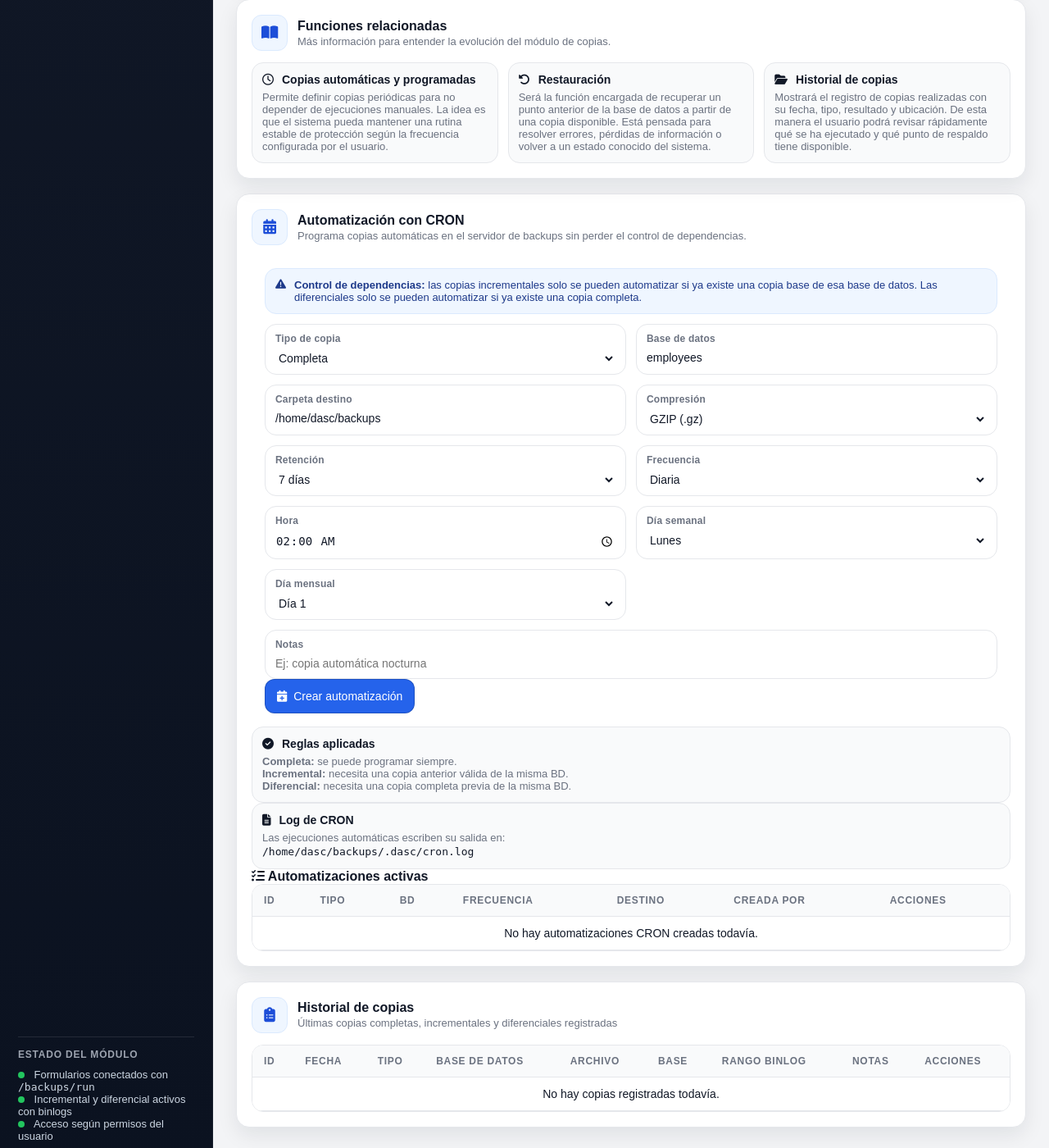
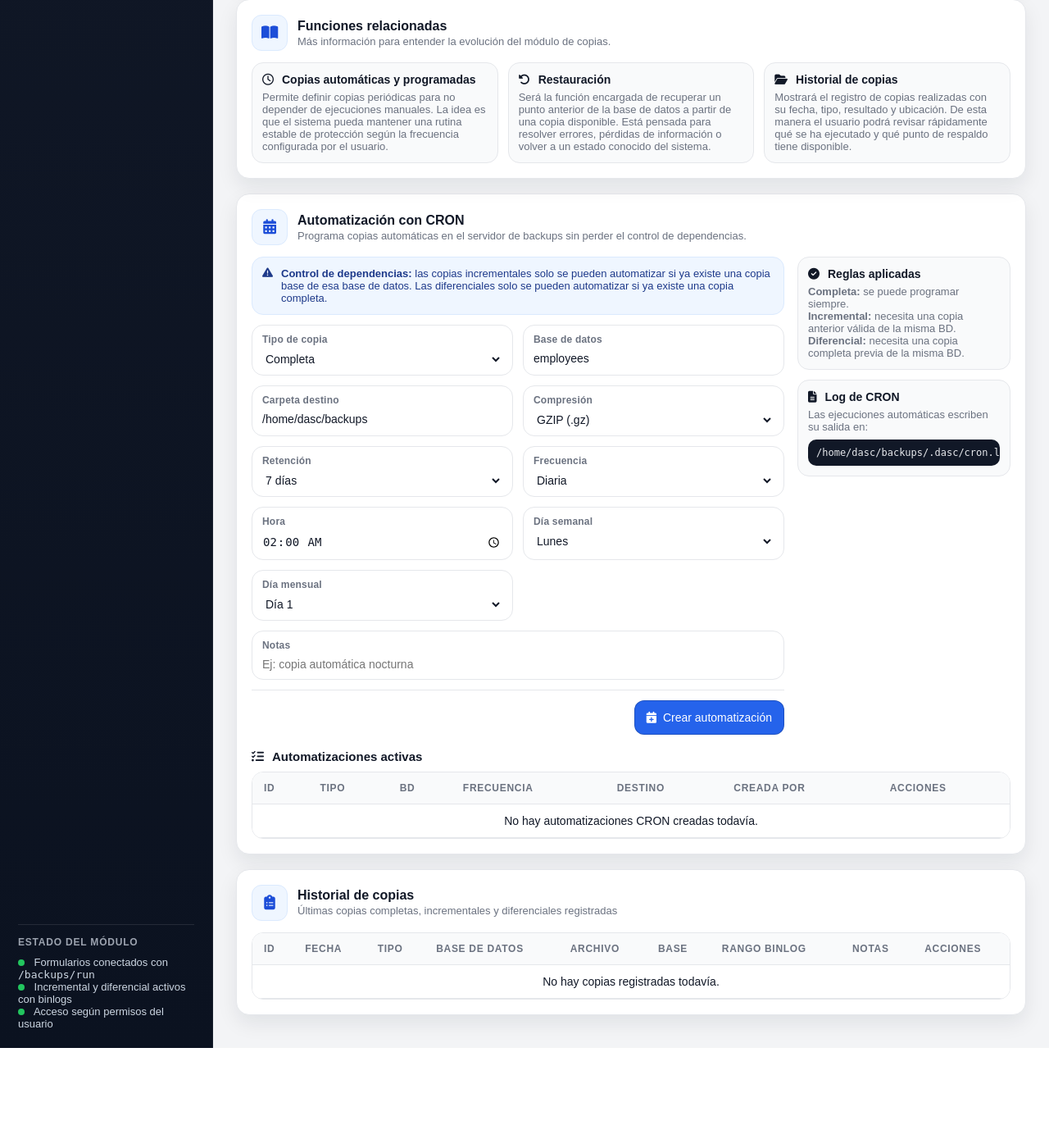
Before and after one commit to scolmena10/dasc-server-manager, a FastAPI app: template deploy/api/package/templates/backups.html in a window 1280 px wide. Shown: the part 532-1932 px from the top of the page at 82% size. After the commit the page ends 1810 px from the top, so only its background shows below. Run offline with FastAPI, Linux system fonts and the light colour scheme; the template is opened without the code that fills it, so the values that code supplies are empty; the visitor is signed in with stand-in values (Sample User, id 1).

Commit message:
Add files via upload

```diff
--- a/deploy/api/package/static/css/backups.css
+++ b/deploy/api/package/static/css/backups.css
@@ -300,3 +300,66 @@
 .delete-table{
   margin: 14px 18px 0;
 }
+
+.automation-layout{
+  display:grid;
+  grid-template-columns: minmax(0, 2fr) minmax(260px, .8fr);
+  gap: 16px;
+  align-items:start;
+}
+
+.automation-form{
+  padding: 0;
+}
+
+.cron-callout{
+  margin-top: 0;
+}
+
+.automation-side{
+  display:flex;
+  flex-direction:column;
+  gap: 12px;
+}
+
+.automation-help code{
+  display:block;
+  margin-top:8px;
+  padding:9px 10px;
+  border-radius:10px;
+  background:#111827;
+  color:#e5e7eb;
+  font-size:12px;
+  overflow:auto;
+}
+
+.automation-foot{
+  display:flex;
+  justify-content:flex-end;
+  padding-top: 12px;
+  margin-top: 12px;
+  border-top: 1px solid var(--border);
+}
+
+.automation-table-block{
+  margin-top: 18px;
+}
+
+.section-subtitle{
+  display:flex;
+  align-items:center;
+  gap: 10px;
+  margin-bottom: 10px;
+  font-size: 15px;
+}
+
+.muted-small{
+  color: var(--muted);
+  font-size: 12px;
+}
+
+@media (max-width: 980px){
+  .automation-layout{
+    grid-template-columns: 1fr;
+  }
+}
```
